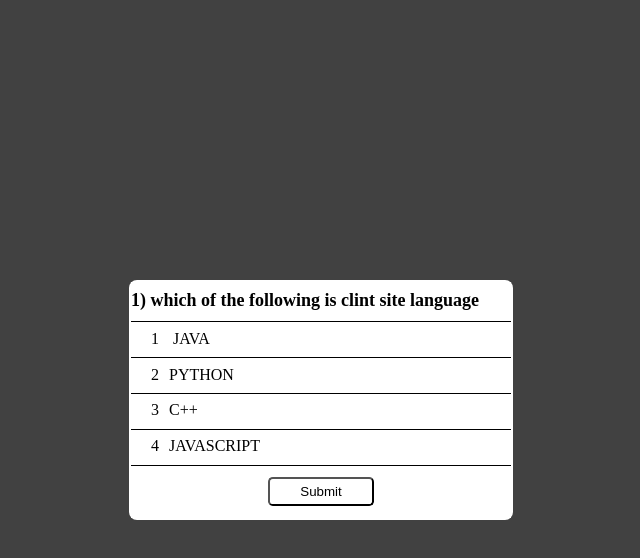
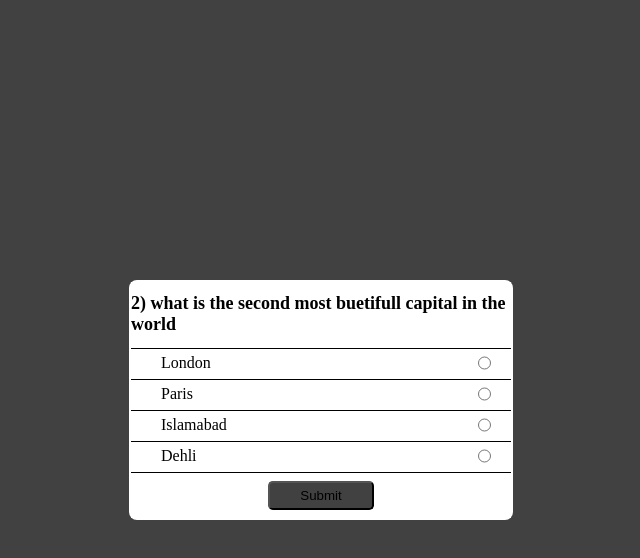
Before and after one commit to huzaifa172/Quiz_app, a plain HTML site: page index.html in a window 1280 px wide. Both pictures are taken after a click on the button "Submit". Shown: the whole page, without its empty margins (319-959 px from the left). Drawn offline with Linux system fonts and the light colour scheme.

Commit message:
complete build a basic quiz website

```diff
--- a/index.html
+++ b/index.html
@@ -9,50 +9,60 @@
 </head>
 <body>
 
-<div class="main_div_container">
+
+    <div class="main_div_container">
     <table class="table_main_container" >
-        <th class="tab_header"><span class="tab_header_span"><p style="color: black; background-color: white; font-size: 18px;">1) which of the following is clint site language</p></span></th>
+        <th class="tab_header"><span class="tab_header_span"><p id="questionsBox" style="color: black; background-color: white; font-size: 18px;">1) which of the following is clint site language</p></span></th>
+
         <tr class="tr">
             <td class="td_table_quiz">
-                <span class="tr_td_span"><p style="display: inline; background-color: white;" class="tab_list_order">1</p> JAVA</span>
+                <span class="tr_td_span">
+                    <p class="td_text">(a)   JAVA</p>
+                    <input class="options" type="radio" name="options" value="a">
+                </span>
             </td>
         </tr>
+
         <tr class="tr">
             <td class="td_table_quiz">
-                <span  class="tr_td_span"><p style="display: inline; background-color: white;" class="tab_list_order">2</p>PYTHON</span>
+                <span  class="tr_td_span">
+                    <p class="td_text">(b)   JAVASCRIPT</p>
+                    <input  class="options"  type="radio" name="options" value="b">
+                </span>
             </td>
         </tr>
+
         <tr>
             <td class="td_table_quiz">
-                <span  class="tr_td_span"><p style="display: inline; background-color: white;" class="tab_list_order">3</p>C++</span>
+                <span  class="tr_td_span">
+                    <p class="td_text">(c)   PYTHON</p>
+                    <input class="options"  type="radio" name="options" value="c">
+                </span>
             </td>
         </tr>
+
         <tr>
             <td class="td_table_quiz">
-                <span  class="tr_td_span"><p style="display: inline; background-color: white;" class="tab_list_order">4</p>JAVASCRIPT</span>
+                <span  class="tr_td_span">
+                    <p class="td_text">(d)   C++</p>
+                    <input class="options"  type="radio" name="options" value="d">
+                </span>
             </td>
         </tr>
-        <tr>
+
+        <tr class="last_tr">
             <td class="td_table_quiz last_submit_tr">
-                <button class="submit_btn">Submit</button>
+                <button class="submit_btn" onclick="next()">Submit</button>
             </td>
         </tr>
 
     </table>
+
 </div>
 
 
 
-    <!-- <div class="main_container">huzaif
-        <div class="main_contianer_child first_child_mainContainer" ><h3 class="first_main_heading">1) which of the following is clint site language</h3></div>
-        <div class="main_contianer_child" ><i class="fa-solid fa-circle-chevron-right"></i><span>JAVA</span></div>
-        <div class="main_contianer_child" ><i class="fa-solid fa-circle-chevron-right"></i><span>JAVASCRIPT</span></div>
-        <div class="main_contianer_child" ><i class="fa-solid fa-circle-chevron-right"></i><span>PYTHON</span></div>
-        <div class="main_contianer_child" ><i class="fa-solid fa-circle-chevron-right"></i><span>C++</span></div>
-        <div class="main_contianer_child last_child_mainContainer" ></div>
-    </div> -->
-
-    <!-- javascript links -->
+     <!-- javascript links -->
     <script src="./main.js"></script>
 </body>
 </html>
--- a/main.js
+++ b/main.js
@@ -0,0 +1,102 @@
+const questions = [{
+    Ques : "who is the founder of Pakistan",
+    a : "Mhummad Ali Jinnah",
+    b : "Allama Iqbal ",
+    c : "Sir Johon",
+    d : "Mhatma Ghandi",
+    correct : "a"
+
+},
+{
+    Ques : "what is the second most buetifull capital in the world",
+    a : "London",
+    b : "Paris",
+    c : "Islamabad",
+    d : "Dehli",
+    correct : "c"
+
+},
+{
+    Ques : "which city is the biggest city in Pakistan",
+    a : "Kunri",
+    b : "Karachi",
+    c : "Kala Kot",
+    d : "Kandh Kot",
+    correct : "b"
+
+},
+{
+    Ques : "what is the National bird of Pakistan",
+    a : "Chakoor",
+    b : "Moor",
+    c : "murgi",
+    d : "kabooter",
+    correct : "a"
+
+}
+];
+
+let total = questions.length;
+var right = 0;
+var wrong = 0;
+let index = 0;
+const queBox = document.getElementById("questionsBox");
+const inputOptions = document.querySelectorAll(".options");
+const LoadFunction = () => {
+    if(index == questions.length){
+        return end();
+    }
+            reset()
+            const data = questions[index];
+           queBox.innerText = `${index+1}) ${data.Ques}`;
+           inputOptions[0].previousElementSibling.innerText = data.a;           inputOptions[0].previousElementSibling.innerText = data.a;
+           inputOptions[1].previousElementSibling.innerText = data.b;           inputOptions[0].previousElementSibling.innerText = data.a;
+           inputOptions[2].previousElementSibling.innerText = data.c;           inputOptions[0].previousElementSibling.innerText = data.a;
+           inputOptions[3].previousElementSibling.innerText = data.d;           inputOptions[0].previousElementSibling.innerText = data.a;
+
+
+}
+function next(){
+    const data = questions[index];
+    const answer = getans()
+    if(answer == data.correct){
+        right++;
+    }else{
+        wrong++;
+    }
+    index++
+    LoadFunction()
+    return;
+
+}
+
+let getans = () => {
+    let ans;
+    inputOptions.forEach(
+        (input) => {
+            if(input.checked){
+             ans = input.value;
+            }
+
+        }
+    )
+    return ans;
+
+}
+
+const reset = () => {
+    inputOptions.forEach(
+     (input) => {
+        input.checked = false
+
+        }
+    )
+}
+
+const end = () => {
+ document.getElementById("questionsBox").innerText = `
+ thank you for the test.
+ ${right} / ${total} this is the result of your test
+ `
+}
+LoadFunction()
--- a/style.css
+++ b/style.css
@@ -44,9 +44,13 @@
 .submit_btn{
     border-radius: 0.3rem;
     padding: 5px 30px;
-    background-color: white;
+}
+.last_tr{
+    background-color: #414141;
 }
 .tr_td_span{
+    display: flex;
+    justify-content: space-between;
     margin: 0 20px;
     color: black;
     background-color: white;
@@ -54,3 +58,8 @@
 .tr{
     border-bottom: 1px solid black;
 }
+.td_text{
+    display: inline;
+    background-color: white;
+    margin: 0px 10px;
+}
```
